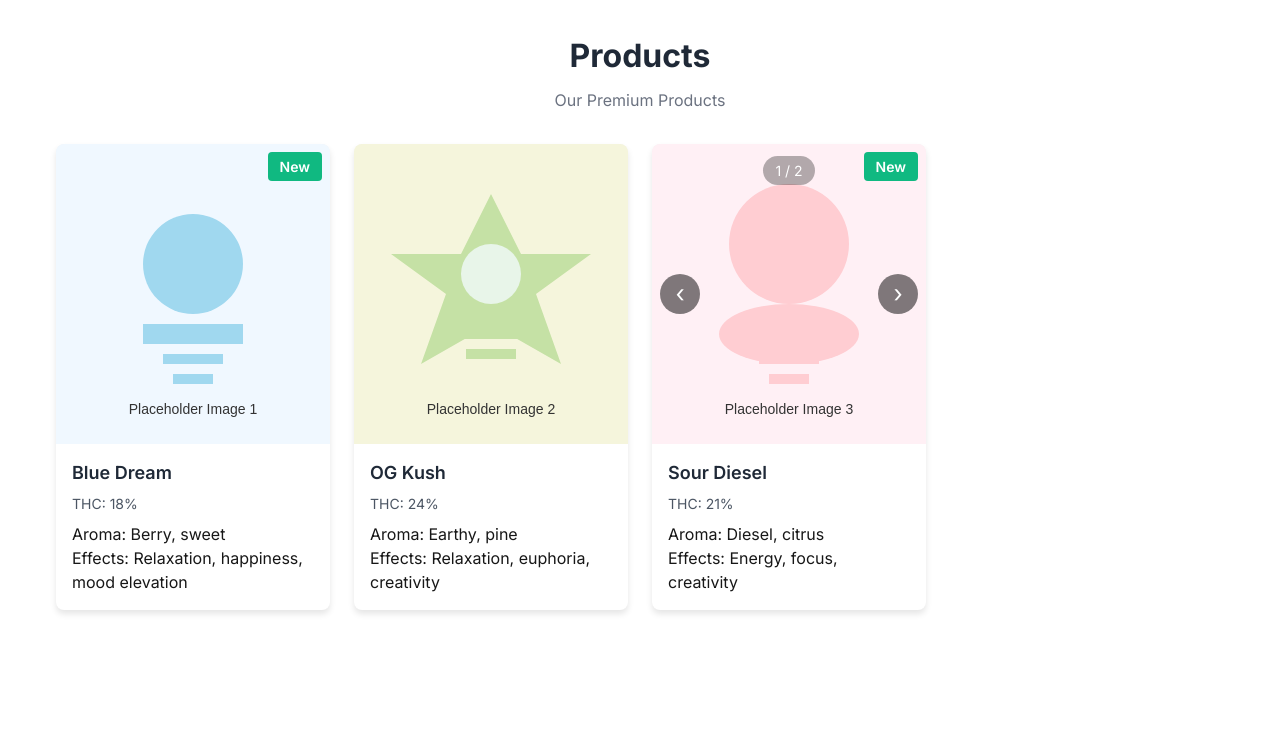
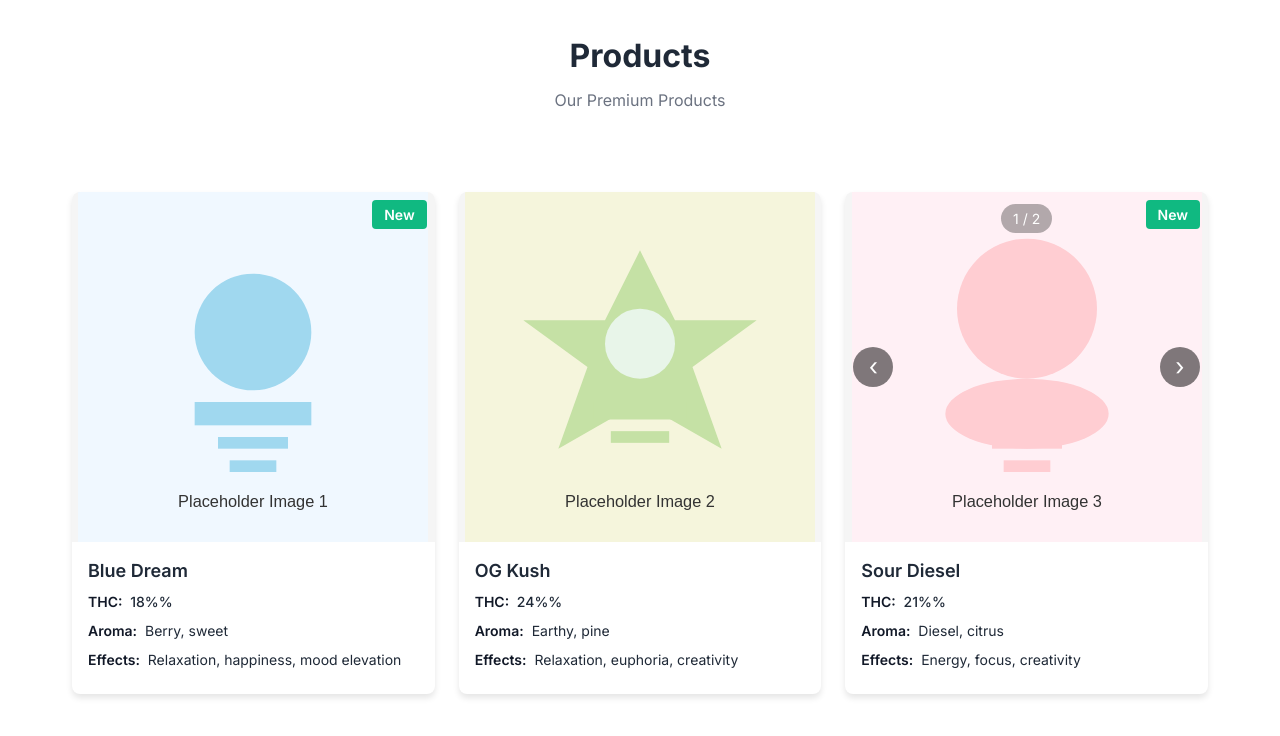
Before and after one commit to Dmytro969/directus-project, a Next.js app: page / in a window 1280 px wide. Shown: the top 736 px of the page. Built offline with nearby package versions, Linux system fonts and the light colour scheme; no server answers.

Commit message:
Покращено відтворення відео на мобільних пристроях

```diff
--- a/src/components/ProductCard.tsx
+++ b/src/components/ProductCard.tsx
@@ -18,6 +18,27 @@ function isVideoFile(url: string): boolean {
   const knownVideoIds = ['6f65b726-378e-4c07-aee6-95d197e6208b', 'video-placeholder.txt'];
   return knownVideoIds.some(id => url.includes(id));
 }
+
+// Додамо функцію для визначення, чи підтримується відео на пристрої
+const checkVideoSupport = (videoUrl: string): boolean => {
+  // Перевіряємо формат відео на сумісність з пристроєм
+  const videoFormats = {
+    mp4: 'video/mp4',
+    webm: 'video/webm',
+    ogg: 'video/ogg',
+    mov: 'video/quicktime',
+    avi: 'video/x-msvideo'
+  };
+
+  const ext = videoUrl.split('.').pop()?.toLowerCase() || '';
+  const mimeType = (ext in videoFormats) ? videoFormats[ext as keyof typeof videoFormats] : '';
+
+  if (!mimeType) return true; // Якщо не можемо визначити тип, припустимо, що підтримується
+
+  // Перевіряємо підтримку через HTML5 video element
+  const video = document.createElement('video');
+  return video.canPlayType(mimeType) !== '';
+};
 
 // Компонент карточки продукту
 export default function ProductCard({ product }: { product: Product }) {
@@ -66,11 +87,27 @@ export default function ProductCard({ product }: { product: Product }) {
   // Стан для відстеження готовності відео
   const [videoReady, setVideoReady] = useState(false);
 
+  // Визначення, чи це мобільний пристрій
+  const [isMobile, setIsMobile] = useState(false);
+
   // Посилання на відео елемент
   const videoRef = useRef<HTMLVideoElement>(null);
 
   // Стан для відстеження наведення миші
   const [isHovered, setIsHovered] = useState(false);
+
+  // Перевірка мобільного пристрою при монтуванні компонента
+  useEffect(() => {
+    setIsMobile(window.matchMedia('(max-width: 768px)').matches);
+
+    // Додаємо прослуховувач зміни розміру екрана
+    const handleResize = () => {
+      setIsMobile(window.matchMedia('(max-width: 768px)').matches);
+    };
+
+    window.addEventListener('resize', handleResize);
+    return () => window.removeEventListener('resize', handleResize);
+  }, []);
 
   // Обробник помилки завантаження зображення
   const handleImageError = () => {
@@ -79,13 +116,40 @@ export default function ProductCard({ product }: { product: Product }) {
 
   // Обробник помилки завантаження відео
   const handleVideoError = () => {
+    console.error('Помилка завантаження відео:', getCurrentVideoUrl());
     setMediaError(true);
+    setVideoReady(false);
+
+    // Показуємо спеціальне повідомлення для мобільних пристроїв
+    if (isMobile) {
+      // Можна додати специфічну для мобільних пристроїв логіку
+      console.log('Відео не вдалося завантажити на мобільному пристрої');
+    }
   };
 
   // Обробник готовності відео
   const handleVideoCanPlay = () => {
+    console.log('Відео готове до відтворення');
     setVideoReady(true);
     setMediaError(false);
+
+    // Якщо це мобільний пристрій, спробуємо автоматично встановити постер
+    if (isMobile && videoRef.current) {
+      try {
+        // Створюємо зображення-постер з першого кадру відео
+        const canvas = document.createElement('canvas');
+        canvas.width = videoRef.current.videoWidth;
+        canvas.height = videoRef.current.videoHeight;
+        const ctx = canvas.getContext('2d');
+        if (ctx) {
+          ctx.drawImage(videoRef.current, 0, 0, canvas.width, canvas.height);
+          const posterUrl = canvas.toDataURL('image/jpeg');
+          videoRef.current.poster = posterUrl;
+        }
+      } catch (e) {
+        console.error('Не вдалося створити постер для відео:', e);
+      }
+    }
   };
 
   // Обробники наведення миші
@@ -94,9 +158,14 @@ export default function ProductCard({ product }: { product: Product }) {
 
     // Якщо є відео і воно доступне, запускаємо його
     if (videoRef.current && isCurrentMediaVideo) {
-      videoRef.current.play().catch(() => {
+      // Для мобільних пристроїв не починаємо автоматичне відтворення відео
+      // це допоможе зменшити використання трафіку
+      if (!isMobile) {
+        videoRef.current.play().catch((error) => {
+          console.error('Помилка автоматичного відтворення відео:', error);
           setMediaError(true);
         });
+      }
     }
   };
 
@@ -152,24 +221,56 @@ export default function ProductCard({ product }: { product: Product }) {
   // Функція для перевірки, чи є медіа навігація
   const hasNavigation = allMedia.length > 1;
 
-  // Відстежуємо зміни поточного медіа
+  // Оновимо useEffect для відстеження змін поточного медіа
   useEffect(() => {
     setMediaError(false);
     setVideoReady(false);
 
+    // Додамо затримку для мобільних пристроїв, щоб зменшити навантаження
+    const timer = setTimeout(() => {
       // Якщо поточне медіа є відео і користувач навів мишку,
-    // почнемо відтворення
-    if (videoRef.current && isHovered && isCurrentMediaVideo) {
-      videoRef.current.play().catch(() => {
+      // почнемо відтворення, але тільки на десктопах
+      if (videoRef.current && isHovered && isCurrentMediaVideo && !isMobile) {
+        videoRef.current.play().catch((error) => {
+          console.error('Помилка відтворення відео:', error);
           setMediaError(true);
         });
       }
-  }, [currentMediaIndex, isHovered, isCurrentMediaVideo]);
+
+      // Для мобільних пристроїв просто перевіримо, чи можемо ми відтворити відео
+      if (isCurrentMediaVideo && isMobile && videoRef.current) {
+        const videoUrl = getCurrentVideoUrl();
+        if (videoUrl) {
+          const isSupported = checkVideoSupport(videoUrl);
+          if (!isSupported) {
+            console.warn('Формат відео не підтримується на цьому пристрої:', videoUrl);
+            setMediaError(true);
+          }
+        }
+      }
+    }, isMobile ? 500 : 0); // Затримка для мобільних пристроїв
+
+    return () => clearTimeout(timer);
+  }, [currentMediaIndex, isHovered, isCurrentMediaVideo, isMobile]);
 
   // Отримуємо поточний відео URL
   const getCurrentVideoUrl = (): string | null => {
     if (currentMediaIndex >= 0 && currentMediaIndex < allMedia.length && isCurrentMediaVideo) {
-      return allMedia[currentMediaIndex];
+      const videoUrl = allMedia[currentMediaIndex];
+
+      // Перевіряємо, чи URL містить один з відомих відеоформатів
+      // Це може бути корисним для мобільних пристроїв, які підтримують різні формати
+      const url = new URL(videoUrl, window.location.origin);
+      const pathLower = url.pathname.toLowerCase();
+
+      // Якщо це мобільний пристрій, спробуємо визначити найкращий формат
+      if (isMobile) {
+        // Більшість мобільних пристроїв краще підтримують MP4
+        // Для інших форматів можна вибрати альтернативне джерело
+        console.log('Відтворення відео на мобільному пристрої:', videoUrl);
+      }
+
+      return videoUrl;
     }
     return null;
   };
@@ -224,12 +325,14 @@ export default function ProductCard({ product }: { product: Product }) {
               src={getCurrentVideoUrl() || undefined}
               muted
               playsInline
+              preload="metadata"
+              poster={getImageUrl()}
               loop
-              controls={isHovered || window.matchMedia('(max-width: 768px)').matches}
+              controls={isHovered || isMobile}
               onCanPlay={handleVideoCanPlay}
               onError={handleVideoError}
             />
-            {videoReady && isHovered && !window.matchMedia('(max-width: 768px)').matches && (
+            {videoReady && (isHovered || isMobile) && (
               <button
                 className={styles.fullscreenButton}
                 onClick={openFullscreen}
@@ -246,7 +349,24 @@ export default function ProductCard({ product }: { product: Product }) {
         {/* Show placeholder if video has error */}
         {isCurrentMediaVideo && mediaError && (
           <div className={styles.videoErrorPlaceholder}>
-            <p>Video unavailable</p>
+            <p>{isMobile ? 'Відео недоступне на вашому пристрої' : 'Video unavailable'}</p>
+            {isMobile && (
+              <button
+                className={styles.retryButton}
+                onClick={() => {
+                  setMediaError(false);
+                  setVideoReady(false);
+                  // Невелика затримка перед повторною спробою
+                  setTimeout(() => {
+                    if (videoRef.current) {
+                      videoRef.current.load();
+                    }
+                  }, 500);
+                }}
+              >
+                Спробувати знову
+              </button>
+            )}
           </div>
         )}
 
@@ -279,24 +399,18 @@ export default function ProductCard({ product }: { product: Product }) {
         )}
       </div>
 
-      {/* Product information */}
+      {/* Інформація про продукт */}
       <div className={styles.info}>
         <h3 className={styles.name}>{product.Name}</h3>
-        {product.THC && (
-          <div className={styles.thc}>
-            <span className={styles.thcLabel}>THC:</span> {product.THC}
-          </div>
-        )}
-        {product.Aroma && (
-          <div className={styles.aroma}>
+        <p className={styles.thc}>
+          <span className={styles.thcLabel}>THC:</span> {product.THC}%
+        </p>
+        <p className={styles.aroma}>
           <span className={styles.aromaLabel}>Aroma:</span> {product.Aroma}
-          </div>
-        )}
-        {product.Effects && (
-          <div className={styles.effects}>
+        </p>
+        <p className={styles.effects}>
           <span className={styles.effectsLabel}>Effects:</span> {product.Effects}
-          </div>
-        )}
+        </p>
       </div>
     </div>
   );
--- a/src/components/ProductGrid.tsx
+++ b/src/components/ProductGrid.tsx
@@ -7,7 +7,7 @@ import styles from '@/styles/ProductGrid.module.css';
 
 export default function ProductGrid() {
   const [products, setProducts] = useState<Product[]>([]);
-  const [loading, setLoading] = useState(true);
+  const [isLoading, setLoading] = useState(true);
   const [error, setError] = useState<string | null>(null);
   const [errorDetails, setErrorDetails] = useState<string | null>(null);
   const [retryCount, setRetryCount] = useState(0);
@@ -57,7 +57,7 @@ export default function ProductGrid() {
     setRetryCount(prev => prev + 1);
   };
 
-  if (loading) {
+  if (isLoading) {
     return (
       <div className={styles.loadingContainer}>
         <div className={styles.spinner}></div>
@@ -102,10 +102,20 @@ export default function ProductGrid() {
   }
 
   return (
-    <div className={styles.gridContainer}>
-      {products.map((product) => (
-        <ProductCard key={product.id} product={product} />
-      ))}
+    <div className={styles.container}>
+      {isLoading ? (
+        <div className={styles.loading}>Loading products...</div>
+      ) : error ? (
+        <div className={styles.error}>Error loading products. Please try again.</div>
+      ) : products.length === 0 ? (
+        <div className={styles.empty}>No products found.</div>
+      ) : (
+        <div className={styles.grid}>
+          {products.map((product) => (
+            <ProductCard key={product.id} product={product} />
+          ))}
+        </div>
+      )}
     </div>
   );
 }
--- a/src/styles/ProductCard.module.css
+++ b/src/styles/ProductCard.module.css
@@ -221,8 +221,21 @@
 
 .thc {
   font-size: 0.875rem;
-  color: #4b5563;
+  color: #1f2937;
   margin-bottom: 0.5rem;
+  font-weight: 500;
+}
+
+.aroma, .effects {
+  font-size: 0.875rem;
+  margin-bottom: 0.5rem;
+  color: #1f2937;
+}
+
+.aromaLabel, .effectsLabel, .thcLabel {
+  font-weight: 600;
+  color: #111827;
+  margin-right: 0.25rem;
 }
 
 .price {
@@ -253,10 +266,18 @@
 
 .mediaContainer {
   position: relative;
-  height: 300px;
   width: 100%;
   overflow: hidden;
   background-color: #f5f5f5;
+  aspect-ratio: 1 / 1;
+  max-height: 350px;
+}
+
+.productImage {
+  width: 100%;
+  height: 100%;
+  object-fit: contain;
+  transition: opacity 0.3s ease;
 }
 
 .mediaNavigation {
@@ -315,10 +336,52 @@
   width: 100%;
   height: 100%;
   display: flex;
+  flex-direction: column;
   align-items: center;
   justify-content: center;
   background-color: #f8f8f8;
-  color: #666;
+  color: #333;
+  padding: 1rem;
+  text-align: center;
+}
+
+.videoErrorPlaceholder p {
+  margin-bottom: 1rem;
+  font-weight: 500;
+}
+
+.retryButton {
+  background-color: #3b82f6;
+  color: white;
+  border: none;
+  border-radius: 0.25rem;
+  padding: 0.5rem 1rem;
+  font-size: 0.875rem;
+  cursor: pointer;
+  transition: background-color 0.2s;
+}
+
+.retryButton:hover {
+  background-color: #2563eb;
+}
+
+/* Додаткові стилі для відео */
+.productVideo {
+  width: 100%;
+  height: 100%;
+  object-fit: contain;
+  background-color: #000;
+}
+
+.videoReady {
+  opacity: 1;
+}
+
+.videoContainer {
+  position: relative;
+  width: 100%;
+  height: 100%;
+  background-color: #000;
 }
 
 /* Мобільні стилі */
@@ -328,7 +391,8 @@
   }
 
   .mediaContainer {
-    height: 250px;
+    aspect-ratio: 1 / 1;
+    max-height: 300px;
   }
 
   .prevButton, .nextButton {
@@ -341,33 +405,69 @@
   .mediaNavigation {
     top: 1rem;
     padding: 0.4rem 0.8rem;
+    background-color: rgba(0, 0, 0, 0.5);
   }
 
   .mediaCounter {
     font-size: 1rem;
+    font-weight: 600;
   }
 
   .info {
     padding: 0.75rem;
+  }
+
+  .name {
+    font-size: 1.1rem;
+    font-weight: 700;
+  }
+
+  .thc, .aroma, .effects {
+    font-size: 0.9rem;
+    color: #1f2937;
+    margin-bottom: 0.6rem;
+  }
+
+  .fullscreenButton {
+    opacity: 0.9;
+    width: 42px;
+    height: 42px;
+  }
+
+  .videoErrorPlaceholder {
+    font-size: 0.9rem;
+  }
+
+  .productVideo {
+    max-height: 100%;
   }
 }
 
 /* Телефони */
 @media (max-width: 480px) {
   .mediaContainer {
-    height: 200px;
+    aspect-ratio: 1 / 1;
+    max-height: none;
   }
 
   .name {
     font-size: 1rem;
+    font-weight: 700;
   }
 
   .thc, .aroma, .effects {
-    font-size: 0.8rem;
+    font-size: 0.9rem;
+    font-weight: 500;
+    color: #1f2937;
   }
 
   .prevButton, .nextButton {
     width: 2.5rem;
     height: 2.5rem;
   }
+
+  .aromaLabel, .effectsLabel, .thcLabel {
+    font-weight: 700;
+    color: #111827;
+  }
 }
--- a/src/styles/ProductGrid.module.css
+++ b/src/styles/ProductGrid.module.css
@@ -1,7 +1,20 @@
-.gridContainer {
+.container {
+  max-width: 1200px;
+  margin: 0 auto;
+  padding: 1rem;
+}
+
+.grid {
   display: grid;
-  grid-template-columns: repeat(1, 1fr);
+  grid-template-columns: repeat(auto-fill, minmax(280px, 1fr));
   gap: 1.5rem;
+  margin-top: 2rem;
+}
+
+.loading, .error, .empty {
+  text-align: center;
+  margin: 2rem 0;
+  color: #4b5563;
 }
 
 .loadingContainer {
@@ -78,24 +91,32 @@
   background-color: rgba(0, 0, 0, 0.15);
 }
 
-/* Responsive styles */
-@media (min-width: 480px) {
-  .gridContainer {
-    grid-template-columns: repeat(2, 1fr);
+/* Мобільні стилі */
+@media (max-width: 768px) {
+  .container {
+    padding: 0.75rem;
+  }
+
+  .grid {
     gap: 1rem;
+    margin-top: 1.5rem;
   }
 }
 
-@media (min-width: 768px) {
-  .gridContainer {
-    grid-template-columns: repeat(3, 1fr);
-    gap: 1.25rem;
+/* Телефони */
+@media (max-width: 480px) {
+  .container {
+    padding: 0.5rem;
+  }
+
+  .grid {
+    grid-template-columns: 1fr;
+    gap: 1rem;
+    margin-top: 1rem;
+  }
+
+  .loading, .error, .empty {
+    margin: 1.5rem 0;
+    font-size: 0.9rem;
   }
 }
-
-@media (min-width: 1024px) {
-  .gridContainer {
-    grid-template-columns: repeat(4, 1fr);
-    gap: 1.5rem;
-  }
-}
```
Lines whose indentation alone changed are shown as unchanged.
